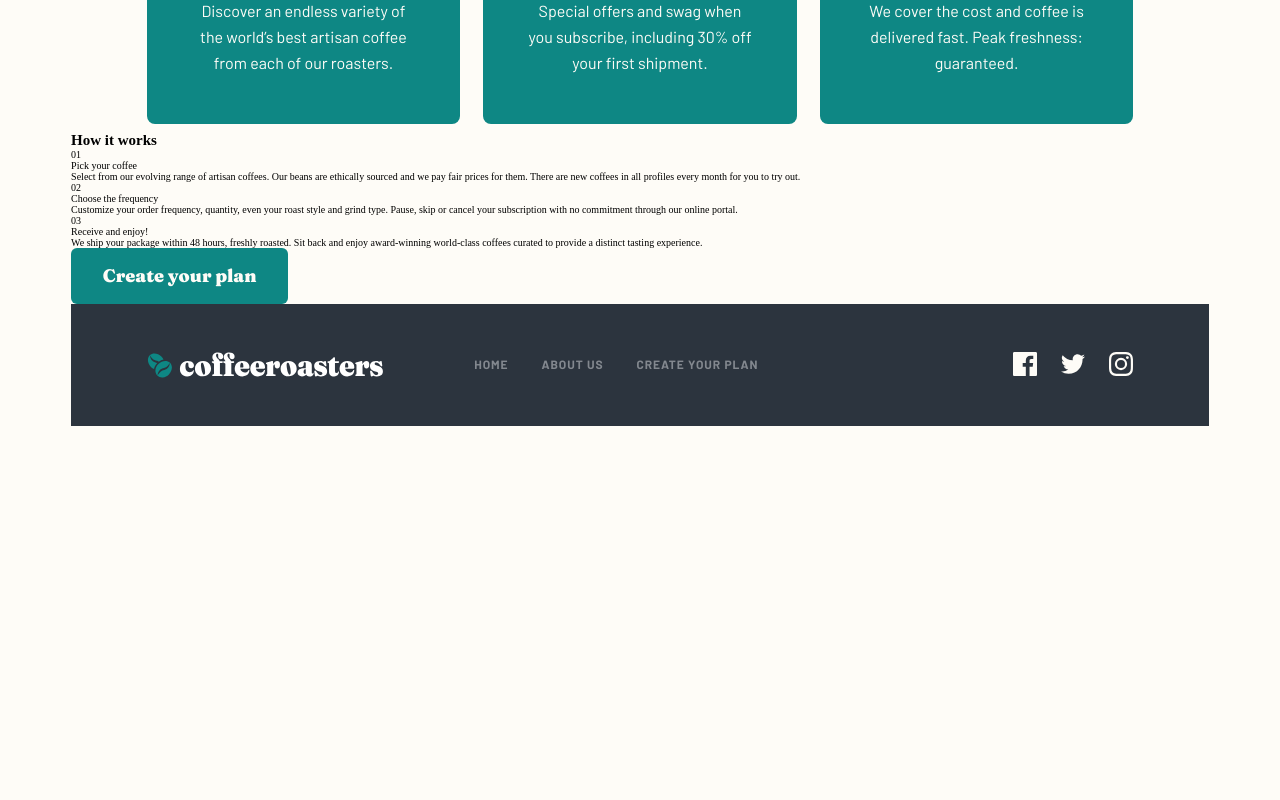
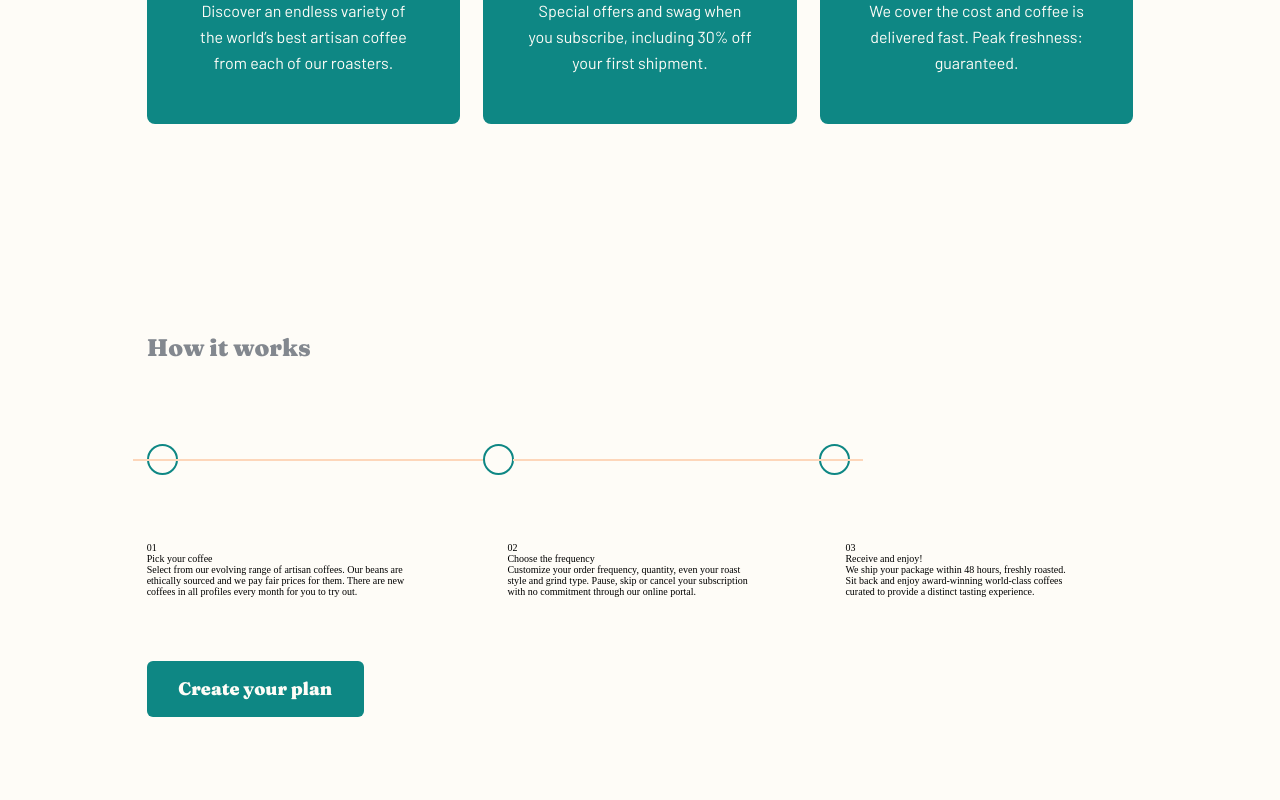
Before and after one commit to VladimirVolvakov/coffeeroasters-react-app, a React (Create React App) app: page / in a window 1280 px wide. Shown: the part 2160-2960 px from the top of the page. Before the commit the page ends 2674 px from the top, so only its background shows below. Built offline with nearby package versions, Linux system fonts and the light colour scheme; the HTML template or start-up script is replaced by a standard one.

Commit message:
style: add styles for SectionWorkflow conponent

```diff
--- a/src/layout/SectionHeroHome.css
+++ b/src/layout/SectionHeroHome.css
@@ -1,6 +1,5 @@
 .hero {
   height: 60rem;
-  width: 100%;
   border-radius: 1rem;
   background: url("../../public/assets/home/desktop/image-hero-coffeepress.jpg"),
     lightgray 0px 0px / 100% 100% no-repeat;
--- a/src/layout/SectionWorkflow.css
+++ b/src/layout/SectionWorkflow.css
@@ -0,0 +1,55 @@
+.workflow {
+  padding: 20rem 11.72% 20rem 6.64%;
+  display: flex;
+  flex-direction: column;
+  align-items: flex-start;
+}
+
+.workflow__heading {
+  color: var(--color-grey);
+  margin-bottom: 8rem;
+}
+
+.workflow__progress {
+  width: 75.694%;
+  margin-bottom: 6.7rem;
+  display: flex;
+  justify-content: space-between;
+  align-items: center;
+}
+
+.workflow__circle {
+  width: 3.1rem;
+  height: 3.1rem;
+  border: 2px solid var(--color-cyan-dark);
+  border-radius: 50%;
+}
+
+.workflow__circle:nth-child(2) {
+  position: relative;
+}
+
+.workflow__circle:nth-child(2)::before,
+.workflow__circle:nth-child(2)::after {
+  position: absolute;
+  content: "";
+  height: 2px;
+  width: 35rem;
+  top: 50%;
+  background-color: var(--color-orange);
+}
+
+.workflow__circle:nth-child(2)::before {
+  left: calc(100% + 1px);
+}
+
+.workflow__circle:nth-child(2)::after {
+  right: calc(100% + 2px);
+}
+
+.workflow__description {
+  width: 100%;
+  display: flex;
+  gap: 9.5rem;
+  margin-bottom: 6.4rem;
+}
--- a/src/layout/SectionWorkflow.jsx
+++ b/src/layout/SectionWorkflow.jsx
@@ -7,13 +7,13 @@ import { workflowStages } from "../data/indexPageData";
 const SectionWorkflow = () => {
   return (
     <section className="workflow">
-      <h2>How it works</h2>
-      <div class="workflow__progress">
-        <div class="workflow__circle"></div>
-        <div class="workflow__circle"></div>
-        <div class="workflow__circle"></div>
+      <h2 className="heading-sm workflow__heading">How it works</h2>
+      <div className="workflow__progress">
+        <div className="workflow__circle"></div>
+        <div className="workflow__circle"></div>
+        <div className="workflow__circle"></div>
       </div>
-      <div>
+      <div className="workflow__description">
         {workflowStages.map((stage) => (
           <WorkflowStage
             key={stage.title}
```
